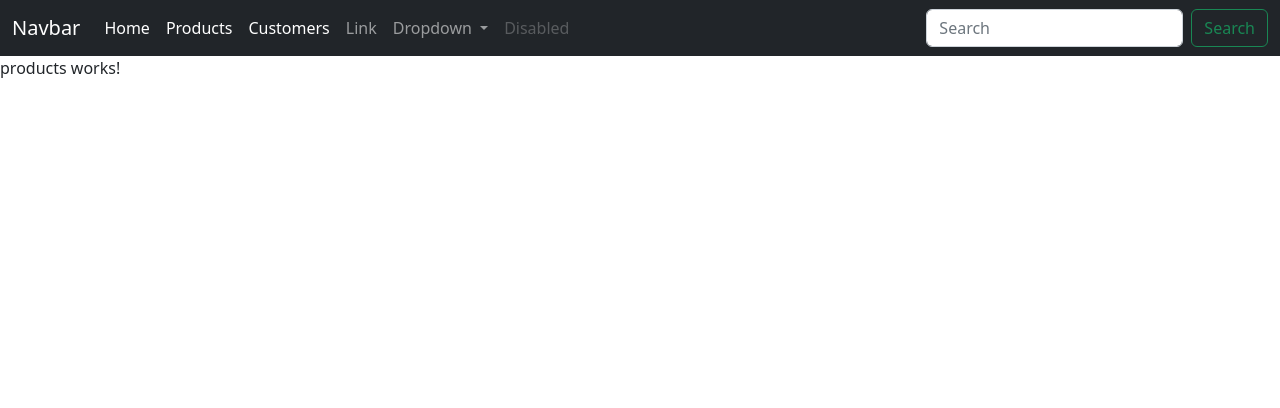
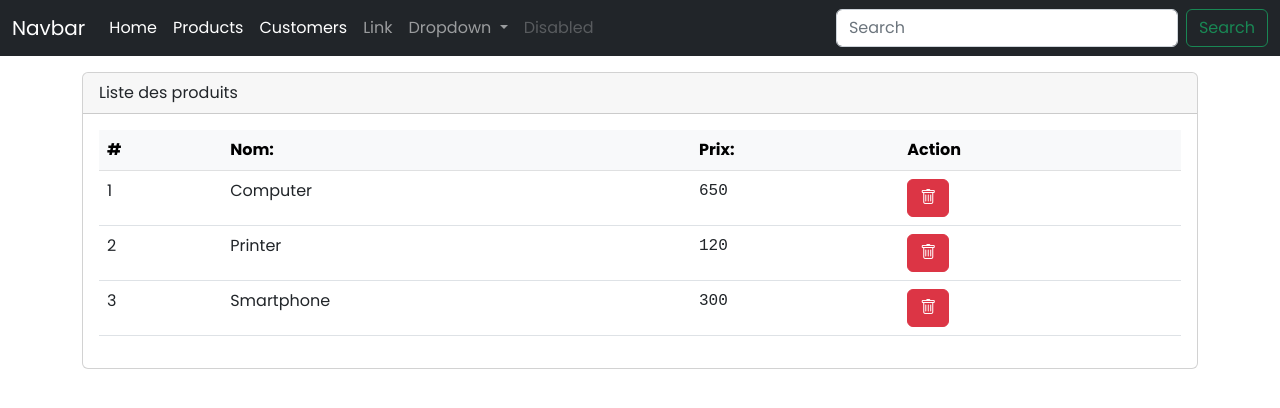
Before and after one commit to awiya/full-front-catalog, an Angular app: page /products in a window 1280 px wide. Shown: the top 408 px of the page. Built offline with nearby package versions, Linux system fonts and the light colour scheme.

Commit message:
Simple hard code pour afficher des produit dans un tableau

```diff
--- a/src/app/app.component.html
+++ b/src/app/app.component.html
@@ -1,4 +1,4 @@
-<nav class="navbar navbar-expand-lg navbar-dark bg-dark">
+<nav class="navbar navbar-expand-lg navbar-dark bg-dark popi">
   <div class="container-fluid">
     <a class="navbar-brand" href="#">Navbar</a>
     <button class="navbar-toggler" type="button" data-bs-toggle="collapse" data-bs-target="#navbarSupportedContent"
--- a/src/app/products/products.component.html
+++ b/src/app/products/products.component.html
@@ -1 +1,29 @@
-<p>products works!</p>
+<div class="container mt-3 popi">
+    <div class="card">
+        <div class="card-header">Liste des produits</div>
+        <div class="card-body">
+            <table class="table table-hover">
+                <thead class="table-light">
+                    <tr>
+                        <th>#</th>
+                        <th>Nom:</th>
+                        <th>Prix:</th>
+                        <th>Action</th>
+                    </tr>
+                </thead>
+                <tbody>
+                    <tr *ngFor="let p of products">
+                        <td>{{p.id}}</td>
+                        <td>{{p.name}}</td>
+                        <td class="mono">{{p.price}}</td>
+                        <td>
+                            <button (click)="handleDeleteProduct(p)" class="btn btn-danger">
+                                <i class="bi bi-trash"></i>
+                            </button>
+                        </td>
+                    </tr>
+                </tbody>
+            </table>
+        </div>
+    </div>
+</div>
--- a/src/app/products/products.component.ts
+++ b/src/app/products/products.component.ts
@@ -1,10 +1,25 @@
-import { Component } from '@angular/core';
+import { Component, OnInit } from '@angular/core';
 
 @Component({
   selector: 'app-products',
   templateUrl: './products.component.html',
-  styleUrls: ['./products.component.css']
+  styleUrls: ['./products.component.css'],
 })
-export class ProductsComponent {
+export class ProductsComponent implements OnInit {
+  products: Array<any>;
 
+  constructor() {}
+
+  ngOnInit(): void {
+    this.products = [
+      { id: 1, name: 'Computer', price: 650 },
+      { id: 2, name: 'Printer', price: 120 },
+      { id: 3, name: 'Smartphone', price: 300 },
+    ];
+  }
+
+  handleDeleteProduct(p: any) {
+    let index = this.products.indexOf(p);
+    this.products.splice(index, 1);
+  }
 }
--- a/src/index.html
+++ b/src/index.html
@@ -7,6 +7,9 @@
   <base href="/">
   <meta name="viewport" content="width=device-width, initial-scale=1">
   <link rel="icon" type="image/x-icon" href="favicon.ico">
+  <link rel="preconnect" href="https://fonts.googleapis.com">
+  <link rel="preconnect" href="https://fonts.gstatic.com" crossorigin>
+  <link href="https://fonts.googleapis.com/css2?family=Poppins:wght@300;400;500;600;700&display=swap" rel="stylesheet">
 </head>
 
 <body>
--- a/src/styles.css
+++ b/src/styles.css
@@ -1 +1,8 @@
 /* You can add global styles to this file, and also import other style files */
+@import "~bootstrap-icons/font/bootstrap-icons.css";
+.popi {
+  font-family: "Poppins", sans-serif;
+}
+.mono {
+  font-family: "Roboto Mono", monospace;
+}
--- a/tsconfig.json
+++ b/tsconfig.json
@@ -6,6 +6,7 @@
     "outDir": "./dist/out-tsc",
     "forceConsistentCasingInFileNames": true,
     "strict": true,
+    "strictPropertyInitialization": false,
     "noImplicitOverride": true,
     "noPropertyAccessFromIndexSignature": true,
     "noImplicitReturns": true,
```
